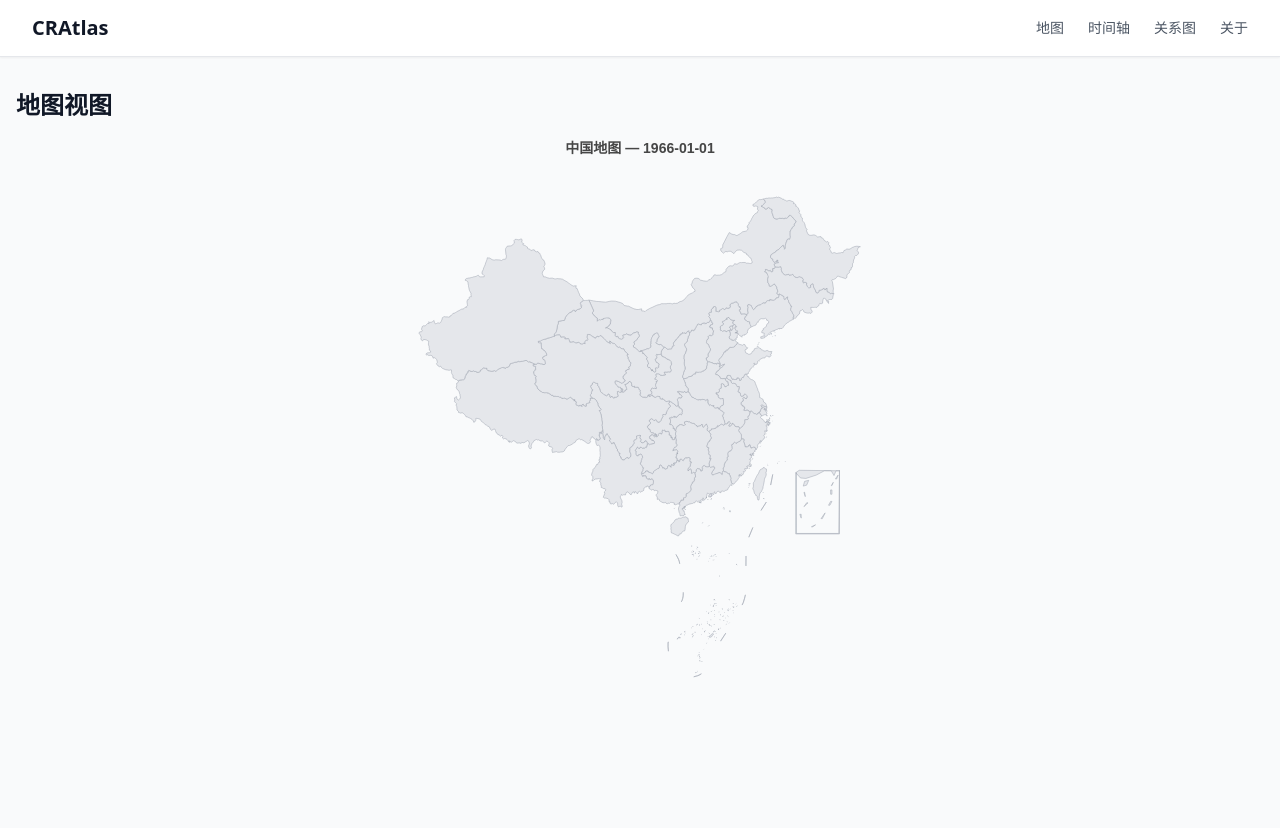
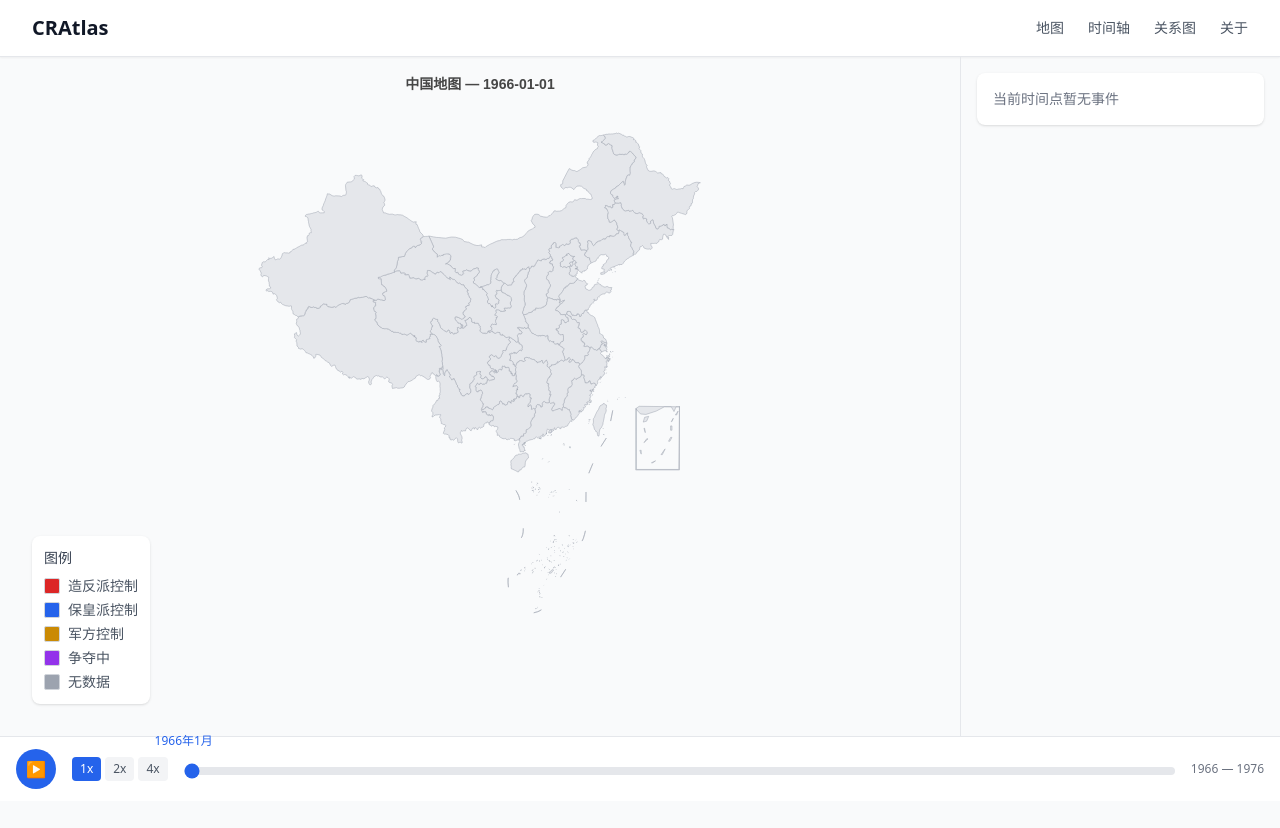
Before and after one commit to ROM4n2/CRAtlas, a Next.js app: page /map in a window 1280 px wide. Shown: the top 828 px of the page. Built offline with nearby package versions, Linux system fonts and the light colour scheme.

Commit message:
[Phase 1] feat(map): 完善地图页面（集成地图+时间轴+侧边栏+图例+弹出卡片）

```diff
--- a/app/map/page.tsx
+++ b/app/map/page.tsx
@@ -1,10 +1,62 @@
-import ChinaMap from '@/components/map/ChinaMap';
+/**
+ * @file    page.tsx
+ * @brief   地图视图页——中国地图 + 时间轴 + 事件侧边栏 + 图例。
+ * @author  CRAtlas Team
+ * @version 1.0.0
+ * @date    2026-07-22
+ */
+
+'use client';
+
+import { useState } from 'react';
+import dynamic from 'next/dynamic';
+import TimeAxis from '@/components/timeline/TimeAxis';
+import MapLegend from '@/components/map/MapLegend';
+import EventPopup from '@/components/map/EventPopup';
+import EventSidebar from '@/components/map/EventSidebar';
+import { useTimeStore } from '@/lib/store';
+import { getEventsByDate } from '@/lib/data';
+import type { Event } from '@/lib/types';
+
+// 动态导入 ECharts 组件（避免 SSR 问题）
+const ChinaMap = dynamic(() => import('@/components/map/ChinaMap'), {
+  ssr: false,
+  loading: () => <div className="w-full h-[600px] bg-gray-100 animate-pulse" />,
+});
 
 export default function MapPage() {
+  const currentDate = useTimeStore((s) => s.currentDate);
+  const [selectedEvent, setSelectedEvent] = useState<Event | null>(null);
+  const events = getEventsByDate(currentDate);
+
   return (
-    <div className="max-w-7xl mx-auto px-4 py-8">
-      <h1 className="text-2xl font-bold mb-4">地图视图</h1>
-      <ChinaMap />
+    <div className="flex flex-col h-[calc(100vh-3.5rem)]">
+      <div className="flex-1 flex overflow-hidden">
+        <div className="flex-1 relative p-4">
+          <ChinaMap onEventSelect={setSelectedEvent} />
+          <div className="absolute bottom-8 left-8">
+            <MapLegend />
+          </div>
+          {selectedEvent && (
+            <EventPopup
+              event={selectedEvent}
+              onClose={() => setSelectedEvent(null)}
+            />
+          )}
+        </div>
+
+        <div className="w-80 border-l border-gray-200 p-4 overflow-y-auto">
+          <EventSidebar
+            events={events}
+            onEventClick={(id) => {
+              const event = events.find((e) => e.id === id);
+              if (event) setSelectedEvent(event);
+            }}
+          />
+        </div>
+      </div>
+
+      <TimeAxis />
     </div>
   );
 }
--- a/app/page.tsx
+++ b/app/page.tsx
@@ -38,6 +38,14 @@ export default function HomePage() {
           <p className="text-gray-600">探索人物、派系、事件之间的关系网络</p>
         </Link>
       </div>
+
+      <div className="mt-8 p-6 bg-white rounded-lg shadow">
+        <h2 className="text-lg font-semibold mb-2">时间范围</h2>
+        <p className="text-gray-600">1966年 — 1976年</p>
+        <p className="text-sm text-gray-500 mt-1">
+          拖动时间轴查看不同时期的派系势力变化。点击"地图视图"开始探索。
+        </p>
+      </div>
     </div>
   );
 }
```
